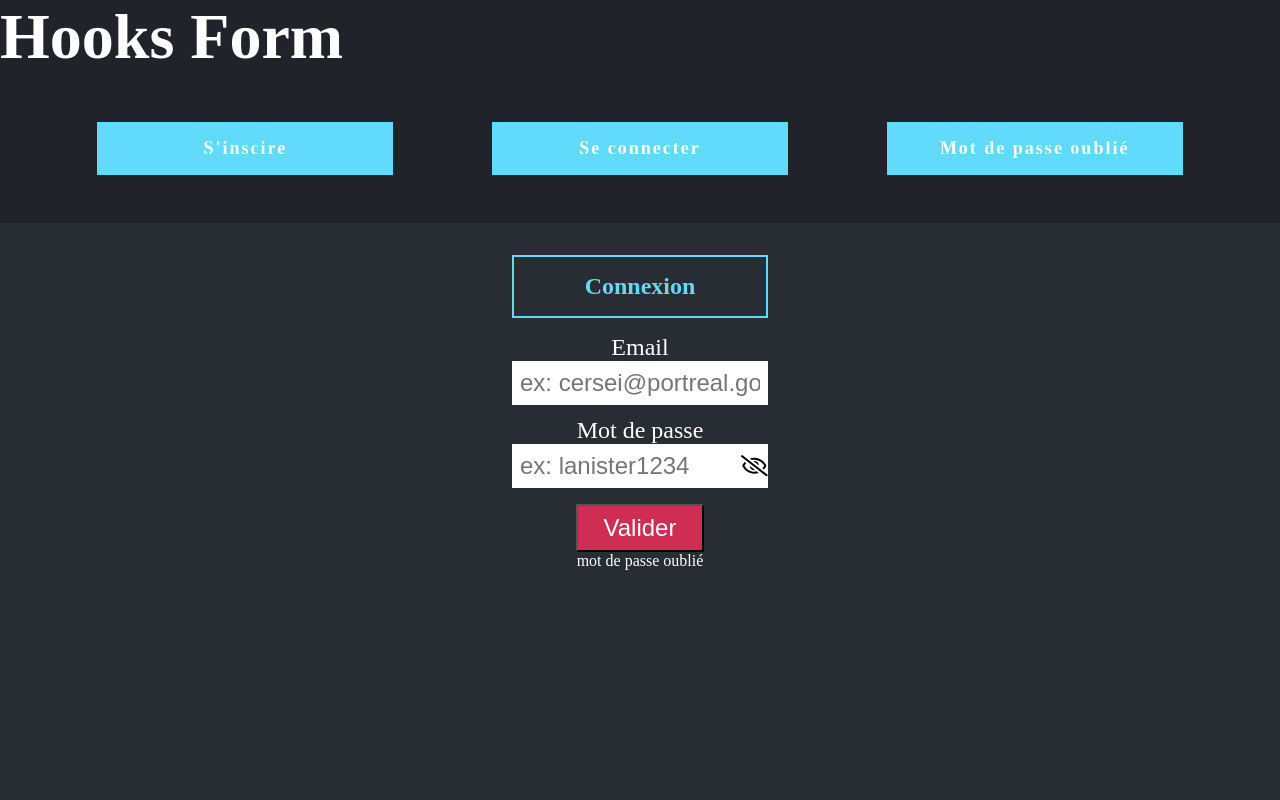
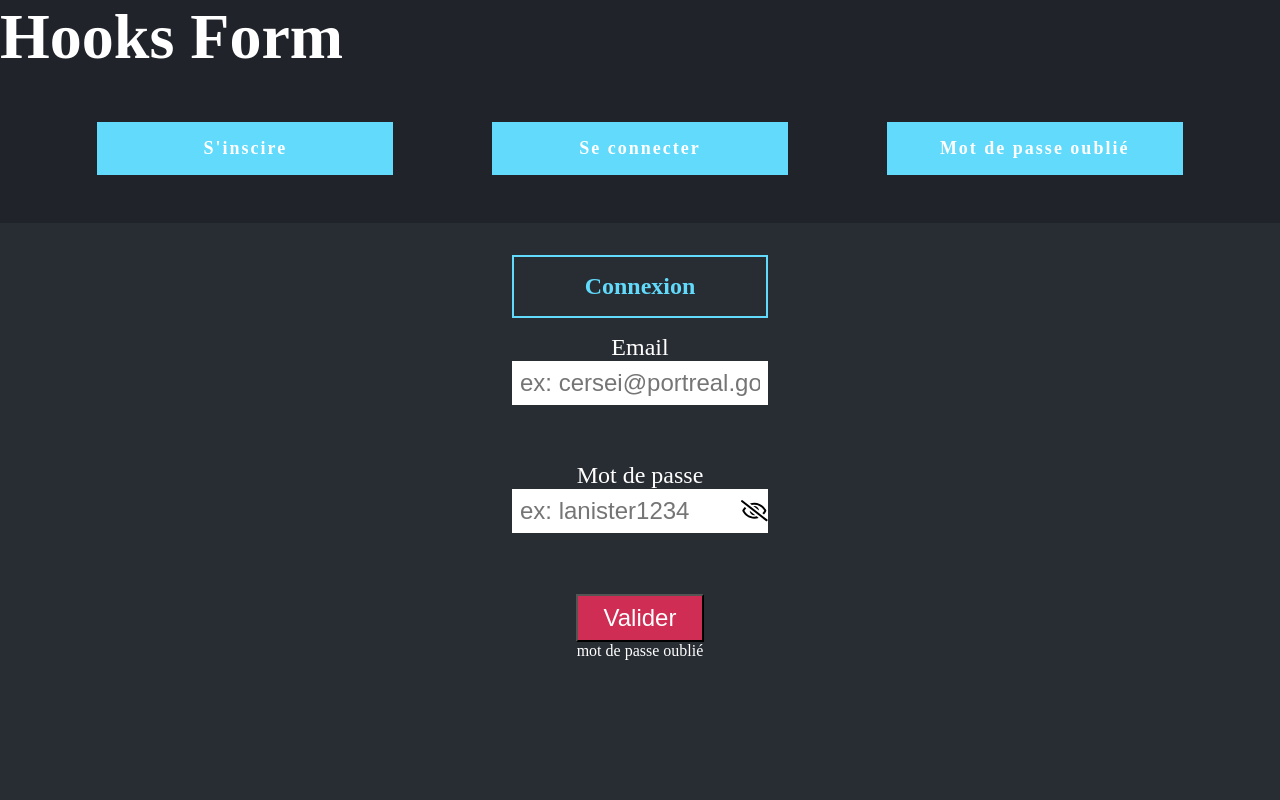
Before and after one commit to WebWalterWrite/HooksForm, a React (Create React App) app: page /formulaire/connexion in a window 1280 px wide. Shown: the top 800 px of the page. Built offline with nearby package versions, Linux system fonts and the light colour scheme.

Commit message:
type: style desc: add margin error component

```diff
--- a/src/components/form/form.styled.js
+++ b/src/components/form/form.styled.js
@@ -52,10 +52,12 @@ export const Input = styled.input`
 
 export const Error = styled.div`
 	color: ${props => props.errStyle && "#F05B24"};
-	padding: ${props => props.errStyle ? .5 + "rem" : 0};
 	font-size: 1em;
 	margin: 0 auto;
+	margin-bottom:10px;
 	width: 20%;
+	min-height:35px;
+	max-height:100px;
 	${media.phone`
             width: 70%;
       `}
```
